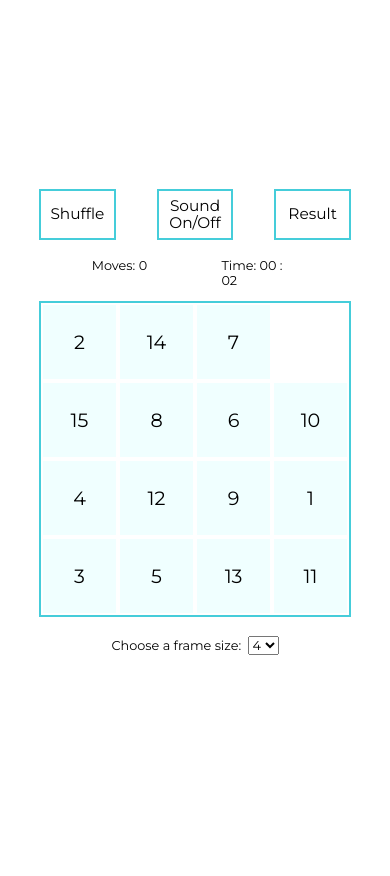
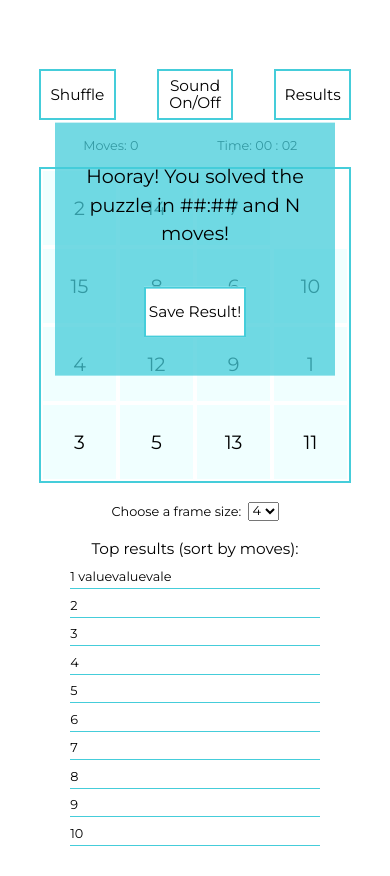
Before and after one commit to vadim-m/RSS-JS2022Q3, a website built with webpack: page gem-puzzle/src/index.html in a window 390 px wide. Both pictures are taken after a click on the button "Shuffle". Before the commit the page ends 844 px from the top, so only its background shows below. Built offline with nearby package versions, Linux system fonts and the light colour scheme.

```diff
--- a/gem-puzzle/src/index.js
+++ b/gem-puzzle/src/index.js
@@ -5,6 +5,7 @@
   appendElement,
   fillArray,
   shuffleArray,
+  getMatrix,
 } from "./modules/utils";
 import {
   appendButtons,
@@ -25,6 +26,7 @@
 } from "./modules/counters";
 import { appendSizeSelect, selectElem } from "./modules/size-select";
 import { playSound, togglePlaySound } from "./modules/sounds-player";
+import { appendScoreList, appendScorePopup } from "./modules/score";
 
 // create and add page wrapper
 const wrapperElem = createElement("div", "wrapper", "noId", "");
@@ -38,18 +40,47 @@
 appendElement(wrapperElem, puzzlesElem);
 // add size select
 appendSizeSelect(wrapperElem);
+// TEST list and Popup
+appendScoreList(wrapperElem);
+appendScorePopup(wrapperElem);
 
 // PARAMS FOR START GAME
 let sideSize = 4;
 let puzzleCount = sideSize * sideSize;
+let initialDigitsArr = [];
 let matrix;
 let puzzles = [];
 
-// Start Game
+// START GAME
 startGame(sideSize);
 
-// LISTENERS
-// handle click on puzzle (event listener on puzzles wrapper)
+// EVENT LISTENERS
+// shuffle button click
+shuffleBtnElem.addEventListener("click", (e) => {
+  e.preventDefault();
+  // play shuffle sound
+  playSound("shuffle");
+  // moves counter reset
+  resetMoves();
+  updateMoves();
+  // stopwatch reset
+  resetStopwatch();
+
+  const mixedArr = shuffleArray(matrix.flat());
+  matrix = getMatrix(mixedArr, sideSize);
+
+  setPuzzles(matrix);
+});
+
+// sound button click
+soundBtnElem.addEventListener("click", (e) => {
+  e.preventDefault();
+  e.target.classList.toggle("active");
+  // On / Off sounds
+  togglePlaySound();
+});
+
+// puzzles wrapper click (on one puzzle)
 puzzlesElem.addEventListener("click", (e) => {
   const puzzle = e.target;
 
@@ -68,36 +99,12 @@
       // swap items
       doSwapPuzzles(matrix, puzzlePosition, emptyPuzzlePosition);
       setPuzzles(matrix);
+      checkVictory(matrix);
     }
   }
 });
 
-// shuffle button click
-shuffleBtnElem.addEventListener("click", (e) => {
-  e.preventDefault();
-  // play shuffle sound
-  playSound("shuffle");
-  // moves counter reset
-  resetMoves();
-  updateMoves();
-  // stopwatch reset
-  resetStopwatch();
-
-  const mixedArr = shuffleArray(matrix.flat());
-  matrix = getMatrix(mixedArr);
-
-  setPuzzles(matrix);
-});
-
-// sound button click
-soundBtnElem.addEventListener("click", (e) => {
-  e.preventDefault();
-  e.target.classList.toggle("active");
-  // On / Off sounds
-  togglePlaySound();
-});
-
-// change select click
+// select (change frame) click
 selectElem.addEventListener("change", (e) => {
   sideSize = e.target.value;
   startGame(sideSize);
@@ -105,26 +112,27 @@
 
 // FUNCTIONS
 function startGame(frameSize) {
-  // clear puzzles if its not a first game
-  puzzlesElem.innerHTML = ``;
-  puzzles = [];
+  // clear puzzles and stop stopwatch if its not a first game
+  if (puzzles.length > 0) {
+    puzzlesElem.innerHTML = ``;
+    puzzles = [];
+    stopStopwatch();
+  }
   // calc puzzles counr
   puzzleCount = frameSize * frameSize;
   // create array from 0 to size X size
-  const initialDigitsArr = fillArray(puzzleCount);
+  initialDigitsArr = fillArray(puzzleCount);
   // fill items in puzzles wrapper
   fillPuzzles(initialDigitsArr);
   // get shuffles array
   const mixedArr = shuffleArray(initialDigitsArr);
   // get started matrix
-  matrix = getMatrix(mixedArr);
+  matrix = getMatrix(mixedArr, sideSize);
   // set position for every puzzle
-
   setPuzzles(matrix);
   // play shuffle sound
   playSound("shuffle");
   // start stopwatch
-  stopStopwatch();
   resetStopwatch();
   startStopwatch();
   // moves counter reset
@@ -146,26 +154,6 @@
     // add puzzle in puzzles wrapper
     appendElement(puzzlesElem, puzzle);
   }
-}
-
-// get matrix from simple array
-function getMatrix(arr) {
-  const matrix = [];
-  for (let i = 0; i < sideSize; i++) {
-    matrix.push([]);
-  }
-
-  let x = 0;
-  let y = 0;
-  for (let i = 0; i < arr.length; i++) {
-    if (x >= sideSize) {
-      y++;
-      x = 0;
-    }
-    matrix[y][x] = arr[i];
-    x++;
-  }
-  return matrix;
 }
 
 // set  position for every puzzle item
@@ -217,6 +205,21 @@
   matrix[secondPos.y][secondPos.x] = firstPosition;
 }
 
-alert(
-  "Если есть возможность, пожалуйста проверьте страницу после 25. Пытаясь прикрутить проверку на решаемость расклада, я сломал всю логику и сборку webpack. Попытюсь ночью исправить. Спасибо за понимание. Discord - @Vadim_M#0673"
-);
+function checkVictory(matrix) {
+  const flattedMatrix = matrix.flat();
+  for (let i = 0; i < flattedMatrix.length; i++) {
+    if (flattedMatrix[i] !== initialDigitsArr[i]) {
+      return;
+    }
+  }
+
+  setTimeout(() => {
+    getGameScore();
+    addGameScore();
+    updateScoreList();
+  }, 200);
+}
+
+// alert(
+//   "Если есть возможность, пожалуйста проверьте страницу после 25. Пытаясь прикрутить проверку на решаемость расклада, я сломал всю логику и сборку webpack. Попытюсь ночью исправить. Спасибо за понимание. Discord - @Vadim_M#0673"
+// );
--- a/gem-puzzle/src/modules/buttons.js
+++ b/gem-puzzle/src/modules/buttons.js
@@ -28,6 +28,6 @@
   "button",
   "button",
   "result",
-  "Result"
+  "Results"
 );
 appendElement(buttonsElem, resultBtnElem);
--- /dev/null
+++ b/gem-puzzle/src/modules/score.js
@@ -0,0 +1,60 @@
+import { createElement, appendElement } from "./utils";
+import { stopStopwatch } from "./counters";
+
+const fakeData = ["1 valuevaluevale", 2, 3, 4, 5, 6, 7, 8, 9, 10];
+
+export function appendScoreList(parent) {
+  // create list wrapper
+  const listElem = createElement(
+    "ul",
+    "score",
+    "score",
+    "Top results (sort by moves):"
+  );
+
+  fillList(fakeData, listElem);
+  appendElement(parent, listElem);
+}
+
+export function appendScorePopup(parent) {
+  appendElement(parent, scorePopup);
+}
+
+// fill list fc
+export function fillList(dataArr, list) {
+  for (let i = 0; i < dataArr.length; i++) {
+    const score__item = createElement("li", "score__item", "noId", dataArr[i]);
+    // add puzzle in puzzles wrapper
+    appendElement(list, score__item);
+  }
+}
+
+const scorePopup = createElement("div", "score__popup", "popup", "");
+
+const scorePopupText = createElement(
+  "div",
+  "score__popup-text",
+  "noId",
+  "Hooray! You solved the puzzle in ##:## and N moves!"
+);
+
+const scorePopupBtn = createElement(
+  "button",
+  "score__popup-btn",
+  "popup-btn",
+  "Save Result!"
+);
+scorePopupBtn.addEventListener("click", (e) => {
+  e.preventDefault();
+  getGameScore();
+});
+
+appendElement(scorePopup, scorePopupText);
+appendElement(scorePopup, scorePopupBtn);
+
+// add вместо двух функций
+export function getGameScore() {
+  stopStopwatch();
+  scorePopupText.innerText =
+    "Hooray!You solved the puzzle: \nin 22:## and N moves!";
+}
--- a/gem-puzzle/src/modules/utils.js
+++ b/gem-puzzle/src/modules/utils.js
@@ -18,7 +18,9 @@
 }
 
 // shuffle array fucntion
-export function shuffleArray(array) {
+export function shuffleArray(arr) {
+  const array = arr.slice();
+
   let currentIndex = array.length,
     randomIndex;
 
@@ -34,3 +36,24 @@
 
   return array;
 }
+
+// create matrix
+// get matrix from simple array
+export function getMatrix(arr, sideSize) {
+  const matrix = [];
+  for (let i = 0; i < sideSize; i++) {
+    matrix.push([]);
+  }
+
+  let x = 0;
+  let y = 0;
+  for (let i = 0; i < arr.length; i++) {
+    if (x >= sideSize) {
+      y++;
+      x = 0;
+    }
+    matrix[y][x] = arr[i];
+    x++;
+  }
+  return matrix;
+}
--- a/gem-puzzle/src/style/_style.scss
+++ b/gem-puzzle/src/style/_style.scss
@@ -27,9 +27,11 @@
   flex-direction: column;
   justify-content: center;
   align-items: center;
+  position: relative;
+  overflow: hidden;
 
   padding: 0 5vw;
-  margin: 0 auto;
+  margin: 3rem auto 0;
 }
 
 .buttons {
@@ -81,7 +83,7 @@
   width: 8rem;
 
   @media screen and (max-width: 480px) {
-    width: 6rem;
+    width: 7rem;
   }
 }
 
@@ -123,6 +125,70 @@
   }
 }
 
-.size__select {
-  margin-left: 0.5rem;
+.size {
+  margin-bottom: 1.5rem;
+  &__select {
+    margin-left: 0.5rem;
+  }
 }
+
+.score {
+  width: 80%;
+  display: flex;
+  flex-direction: column;
+  font-size: 1.2rem;
+  text-align: center;
+  list-style: none;
+  padding: 0;
+  margin: 0 auto;
+
+  &__item {
+    font-size: 1rem;
+    text-align: left;
+    border-bottom: 1px solid $blue;
+
+    padding: 0.25rem 0;
+    margin-bottom: 0.5rem;
+
+    &:first-child {
+      padding-top: 1rem;
+    }
+  }
+
+  &__popup {
+    width: 80%;
+    line-height: 1.5;
+    font-size: 1.5rem;
+    background-color: rgba($color: $blue, $alpha: 0.75);
+    position: absolute;
+    top: 25%;
+    transform: translate3d(0, -50%, 0);
+    text-align: center;
+
+    margin: 0 auto;
+    padding: 3rem 1rem;
+  }
+
+  &__popup-btn {
+    display: block;
+    font-size: 1.2rem;
+    width: 10rem;
+    height: 4rem;
+    background-color: $background;
+    border: 2px solid $blue;
+    outline: none;
+    cursor: pointer;
+    transition: all 0.15s ease-in;
+
+    padding: 0;
+    margin: 3rem auto 0;
+
+    &:hover {
+      border: 2px solid #000;
+    }
+
+    @media screen and (max-width: 480px) {
+      width: 8rem;
+    }
+  }
+}
```
